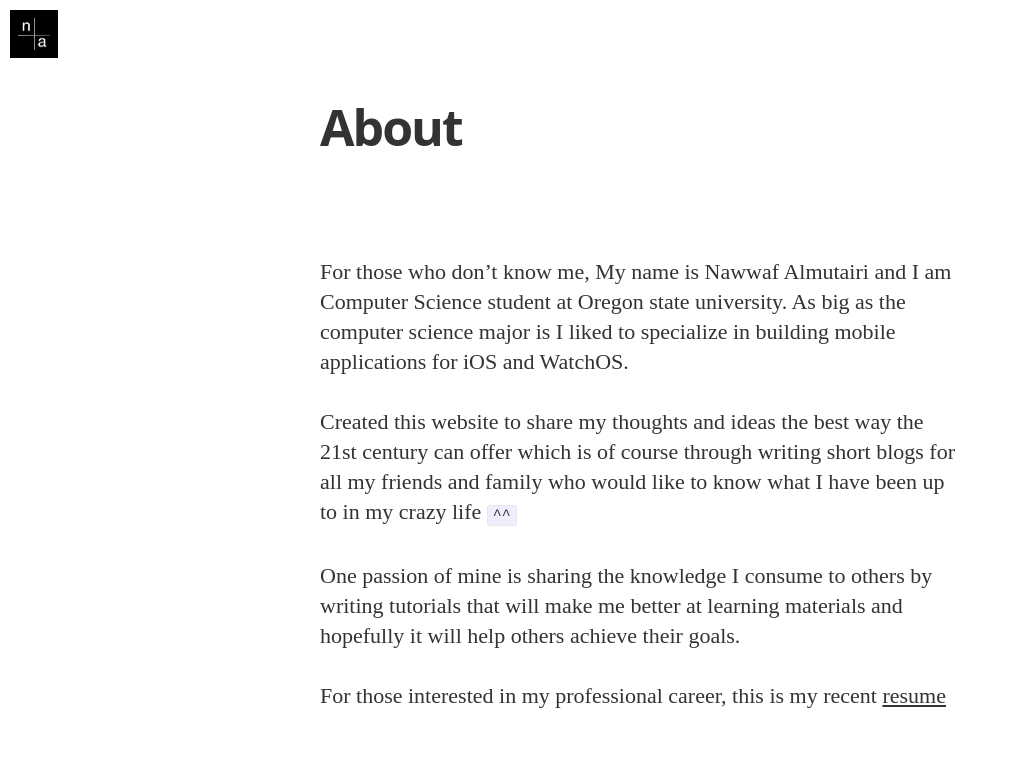
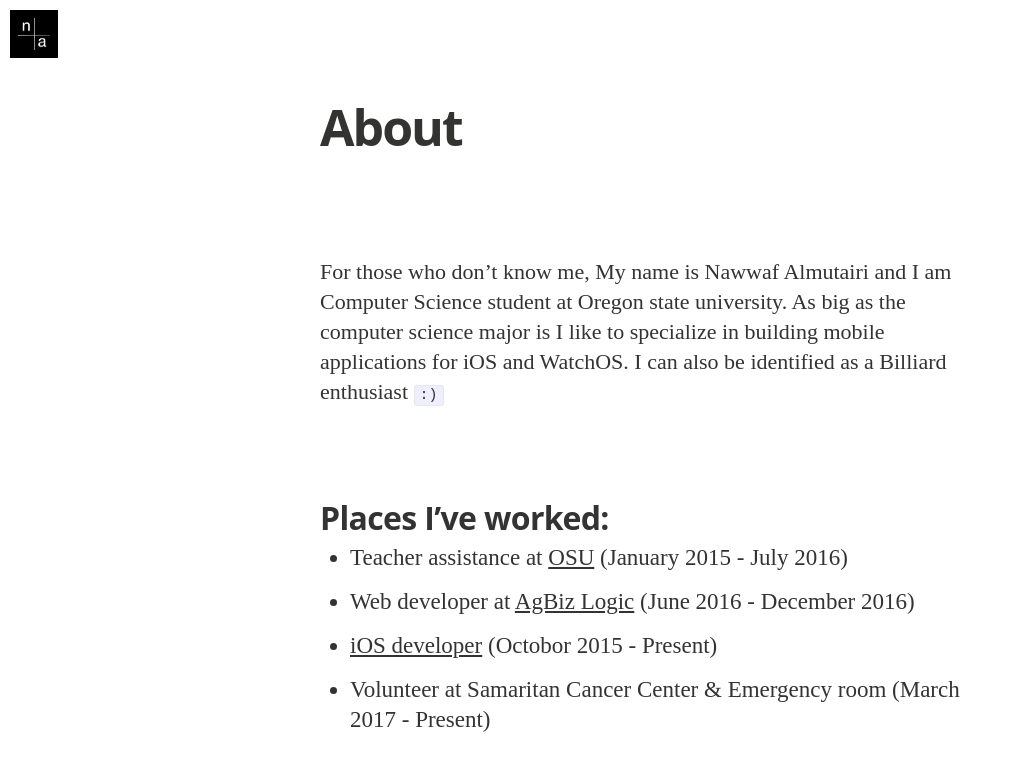
Before and after one commit to almutnaw/almutnaw.github.io, a Jekyll site: the page built from about.md, in a window 1280 px wide and 1400 px high, cut to the strip 0-781 px from the top of the window. Shown: the top 771 px of the strip, without its empty margins (0-1013 px from the left). Built offline with Jekyll 4.4.1, drawn with Linux system fonts in a browser that asks for light colours; nearby versions of some CDN libraries; some web fonts are replaced; some of the changed text lies outside the part shown.

Commit message:
Updating the About page

```diff
--- a/about.md
+++ b/about.md
@@ -4,10 +4,18 @@ title: About
 permalink: /about/
 ---
 
-For those who don't know me, My name is Nawwaf Almutairi and I am Computer Science student at Oregon state university. As big as the computer science major is I liked to specialize in building mobile applications for iOS and WatchOS.
+For those who don't know me, My name is Nawwaf Almutairi and I am Computer Science student at Oregon state university. As big as the computer science major is I like to specialize in building mobile applications for iOS and WatchOS. I can also be identified as a Billiard enthusiast `:)`
+
+## Places I've worked:
+
+- Teacher assistance at [OSU](http://oregonstate.edu) (January 2015 - July 2016)
+- Web developer at [AgBiz Logic](https://agbizlogic.com) (June 2016 - December 2016)
+- [iOS developer](https://github.com/almutnaW) (Octobor 2015 - Present)
+- Volunteer at Samaritan Cancer Center & Emergency room (March 2017 - Present)
+
 
 Created this website to share my thoughts and ideas the best way the 21st century can offer which is of course through writing short blogs for all my friends and family who would like to know what I have been up to in my crazy life `^^`
 
 One passion of mine is sharing the knowledge I consume to others by writing tutorials that will make me better at learning materials and hopefully it will help others achieve their goals.
 
-For those interested in my professional career, this is my recent [resume](https://drive.google.com/a/oregonstate.edu/file/d/0Bw0OFPo7hrugZU1rUllMWEF5Tzg/view?usp=sharing)
+If you interested in my professional career, this is my [resume](https://drive.google.com/a/oregonstate.edu/file/d/0Bw0OFPo7hrugQ042NFVwcGxDb3M/view?usp=sharing) (need to update it `> <`)
```
